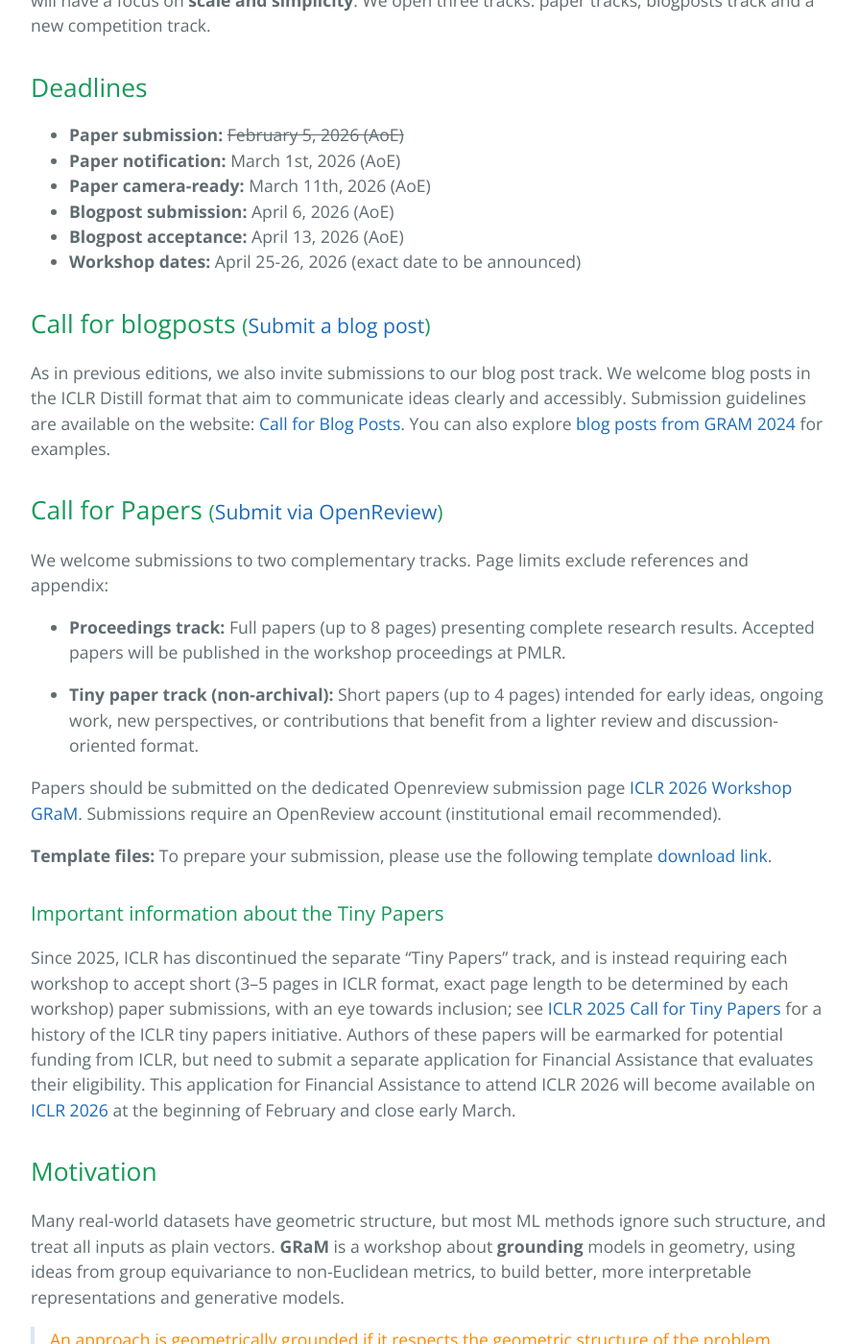
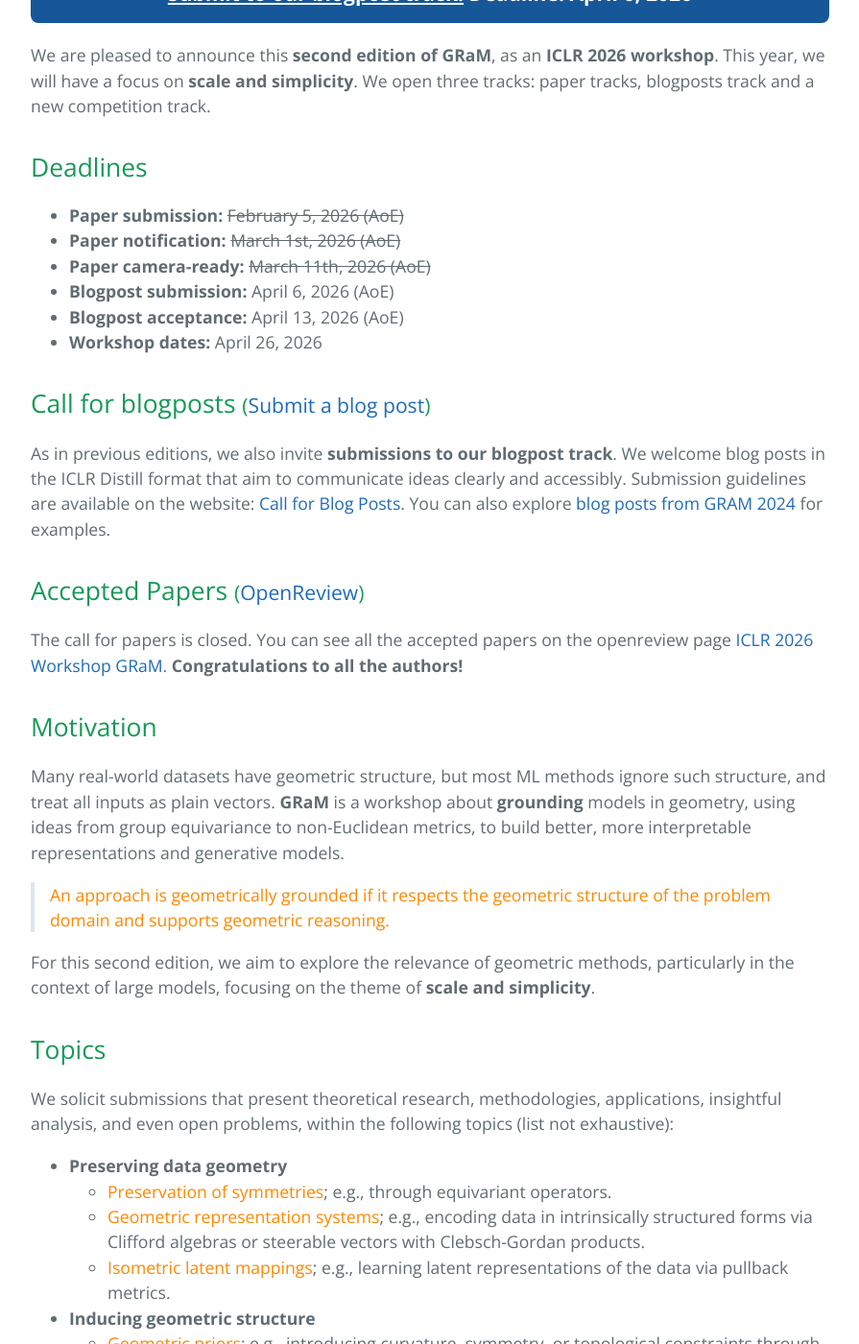
Before and after one commit to gram-workshop/gram-workshop.github.io, a Jekyll site: the page built from index.md, in a window 1280 px wide and 1400 px high, scrolled down 474 px. Shown: the whole window at 96% size, without its empty margins (192-1087 px from the left). Built offline with Jekyll 4.4.1, drawn with Linux system fonts in a browser that asks for light colours; some of the changed text lies outside the part shown.

Commit message:
change date, acknowledge ACs, blogpost deadline

```diff
--- a/index.md
+++ b/index.md
@@ -6,24 +6,30 @@
 
 <!-- <h2 id="motivation">(07/12/2025) Exciting news! GRAM is going to Rio!</h2> -->
 
+<div style="background-color: #155799; color: white; text-align: center; padding: 16px 20px; border-radius: 8px; margin-bottom: 20px; font-size: 1.2em; font-weight: bold;">
+  <a href="https://gram-blogposts.github.io/2026/about/" style="color: white; text-decoration: underline;">Submit to our blogpost track!</a> Deadline: April 6, 2026
+</div>
+
 We are pleased to announce this **second edition of GRaM**, as an **ICLR 2026 workshop**. This year, we will have a focus on **scale and simplicity**. We open three tracks: paper tracks, blogposts track and a new competition track.
 
 ## Deadlines
 
 - **Paper submission:** ~~February 5, 2026 (AoE)~~
-- **Paper notification:** March 1st, 2026 (AoE)
-- **Paper camera-ready:** March 11th, 2026 (AoE)
+- **Paper notification:** ~~March 1st, 2026 (AoE)~~
+- **Paper camera-ready:** ~~March 11th, 2026 (AoE)~~
 - **Blogpost submission:** April 6, 2026 (AoE)
 - **Blogpost acceptance:** April 13, 2026 (AoE)
-- **Workshop dates:** April 25-26, 2026 (exact date to be announced)
+- **Workshop dates:** April 26, 2026
 
 ## Call for blogposts <small>(<a href="https://gram-blogposts.github.io/2026/about/">Submit a blog post</a>)</small>
 
-As in previous editions, we also invite submissions to our blog post track. We welcome blog posts in the ICLR Distill format that aim to communicate ideas clearly and accessibly. Submission guidelines are available on the website: [Call for Blog Posts](https://gram-blogposts.github.io/2026/about/). You can also explore [blog posts from GRAM 2024](https://gram-blogposts.github.io/2024/) for examples.
+As in previous editions, we also invite **submissions to our blogpost track**. We welcome blog posts in the ICLR Distill format that aim to communicate ideas clearly and accessibly. Submission guidelines are available on the website: [Call for Blog Posts](https://gram-blogposts.github.io/2026/about/). You can also explore [blog posts from GRAM 2024](https://gram-blogposts.github.io/2024/) for examples.
 
-## Call for Papers <small>(<a href="https://openreview.net/group?id=ICLR.cc/2026/Workshop/GRaM">Submit via OpenReview</a>)</small>
+## Accepted Papers <small>(<a href="https://openreview.net/group?id=ICLR.cc/2026/Workshop/GRaM">OpenReview</a>)</small>
 
-We welcome submissions to two complementary tracks. Page limits exclude references and appendix:
+The call for papers is closed. You can see all the accepted papers on the openreview page [ICLR 2026 Workshop GRaM](https://openreview.net/group?id=ICLR.cc/2026/Workshop/GRaM). **Congratulations to all the authors!**
+
+<!-- We welcome submissions to two complementary tracks. Page limits exclude references and appendix:
 
 - **Proceedings track:** Full papers (up to 8 pages) presenting complete research results. Accepted papers will be published in the workshop proceedings at PMLR.
 
@@ -32,12 +38,12 @@
 Papers should be submitted on the dedicated Openreview submission page [ICLR 2026 Workshop GRaM](https://openreview.net/group?id=ICLR.cc/2026/Workshop/GRaM). Submissions require an OpenReview account (institutional email recommended).
 
 **Template files:** To prepare your submission, please use the following template [download link](assets/GRaM2026_template.zip).
+ -->
 
 
+<!-- ### Important information about the Tiny Papers
 
-### Important information about the Tiny Papers
-
-Since 2025, ICLR has discontinued the separate "Tiny Papers" track, and is instead requiring each workshop to accept short (3–5 pages in ICLR format, exact page length to be determined by each workshop) paper submissions, with an eye towards inclusion; see [ICLR 2025 Call for Tiny Papers](https://iclr.cc/Conferences/2025/CallForTinyPapers) for a history of the ICLR tiny papers initiative. Authors of these papers will be earmarked for potential funding from ICLR, but need to submit a separate application for Financial Assistance that evaluates their eligibility. This application for Financial Assistance to attend ICLR 2026 will become available on [ICLR 2026](https://iclr.cc/Conferences/2026) at the beginning of February and close early March.
+Since 2025, ICLR has discontinued the separate "Tiny Papers" track, and is instead requiring each workshop to accept short (3–5 pages in ICLR format, exact page length to be determined by each workshop) paper submissions, with an eye towards inclusion; see [ICLR 2025 Call for Tiny Papers](https://iclr.cc/Conferences/2025/CallForTinyPapers) for a history of the ICLR tiny papers initiative. Authors of these papers will be earmarked for potential funding from ICLR, but need to submit a separate application for Financial Assistance that evaluates their eligibility. This application for Financial Assistance to attend ICLR 2026 will become available on [ICLR 2026](https://iclr.cc/Conferences/2026) at the beginning of February and close early March. -->
 
 ## Motivation
 
@@ -117,7 +139,7 @@
         <div class="organizer-header">
             <img src="assets/img/bio/sharvaree_vadgama.jpg" alt="Sharvaree Vadgama" class="organizer-photo">
             <strong>Sharvaree Vadgama</strong>
-            <div class="organizer-affiliation">Universiteit van Amsterdam</div>
+            <div class="organizer-affiliation">UC San Diego</div>
         </div>
     </div>
     <div class="organizer">
```
Also changed, not shown: other parts of index.md (+16 -0 lines), 5 other files.
